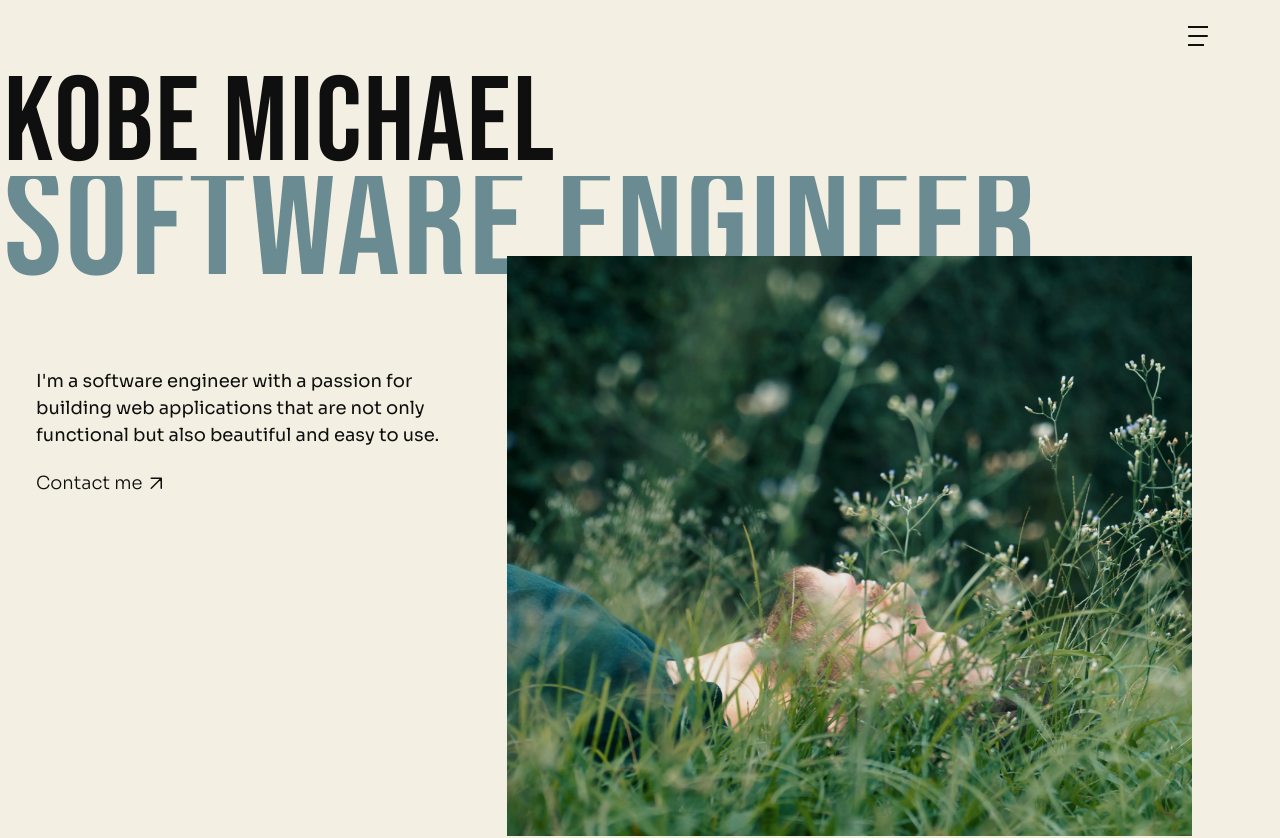
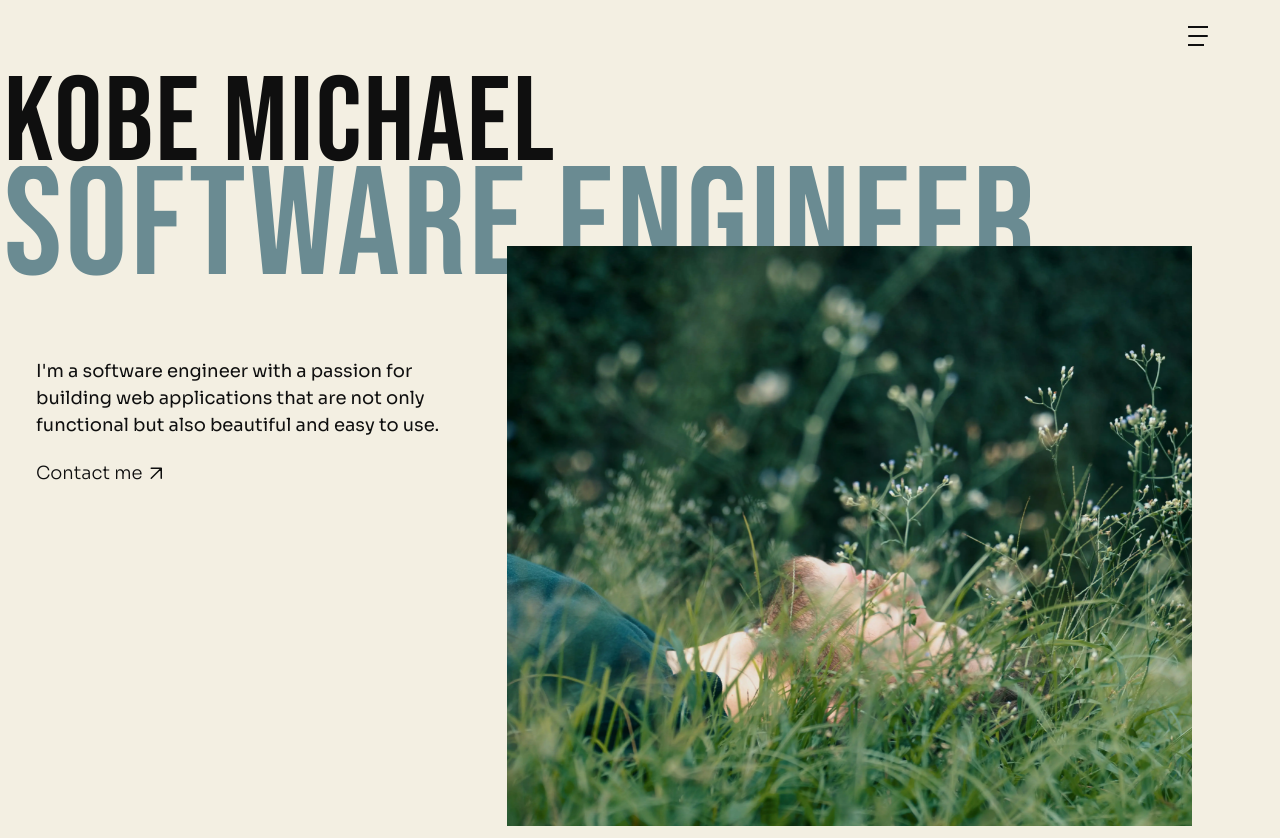
Before and after one commit to Kobeboy15/team_portfolio, a Next.js app: page / in a window 1280 px wide. Shown: the top 838 px of the page. Built offline with nearby package versions, Linux system fonts and the light colour scheme.

Commit message:
feat: finish adjusting design for rotating hero subheading

```diff
--- a/src/components/sections/HeroSection.tsx
+++ b/src/components/sections/HeroSection.tsx
@@ -21,7 +21,7 @@ export function HeroSection() {
           </h1>
           <RotatingRolePhrases
             phrases={heroData.rolePhrases}
-            className="w-full text-header-2 tracking-display font-bebas text-center sm:text-left text-accent whitespace-nowrap"
+            className="w-full -mt-2.5 text-header-2 tracking-display font-bebas text-center sm:text-left text-accent whitespace-nowrap"
           />
         </div>
 
--- a/src/components/sections/RotatingRolePhrases.tsx
+++ b/src/components/sections/RotatingRolePhrases.tsx
@@ -90,10 +90,10 @@ export function RotatingRolePhrases({
         >
           <motion.span
             key={index}
-            className="absolute inset-x-0 top-0 block w-full will-change-transform"
-            initial={{ y: "100%" }}
+            className="absolute inset-x-0 top-2.5 block w-full will-change-transform"
+            initial={{ y: "120%" }}
             animate={{ y: 0 }}
-            exit={{ y: "-100%" }}
+            exit={{ y: "-120%" }}
             transition={ROLE_PHRASE_TRANSITION}
           >
             {currentPhrase}
```
